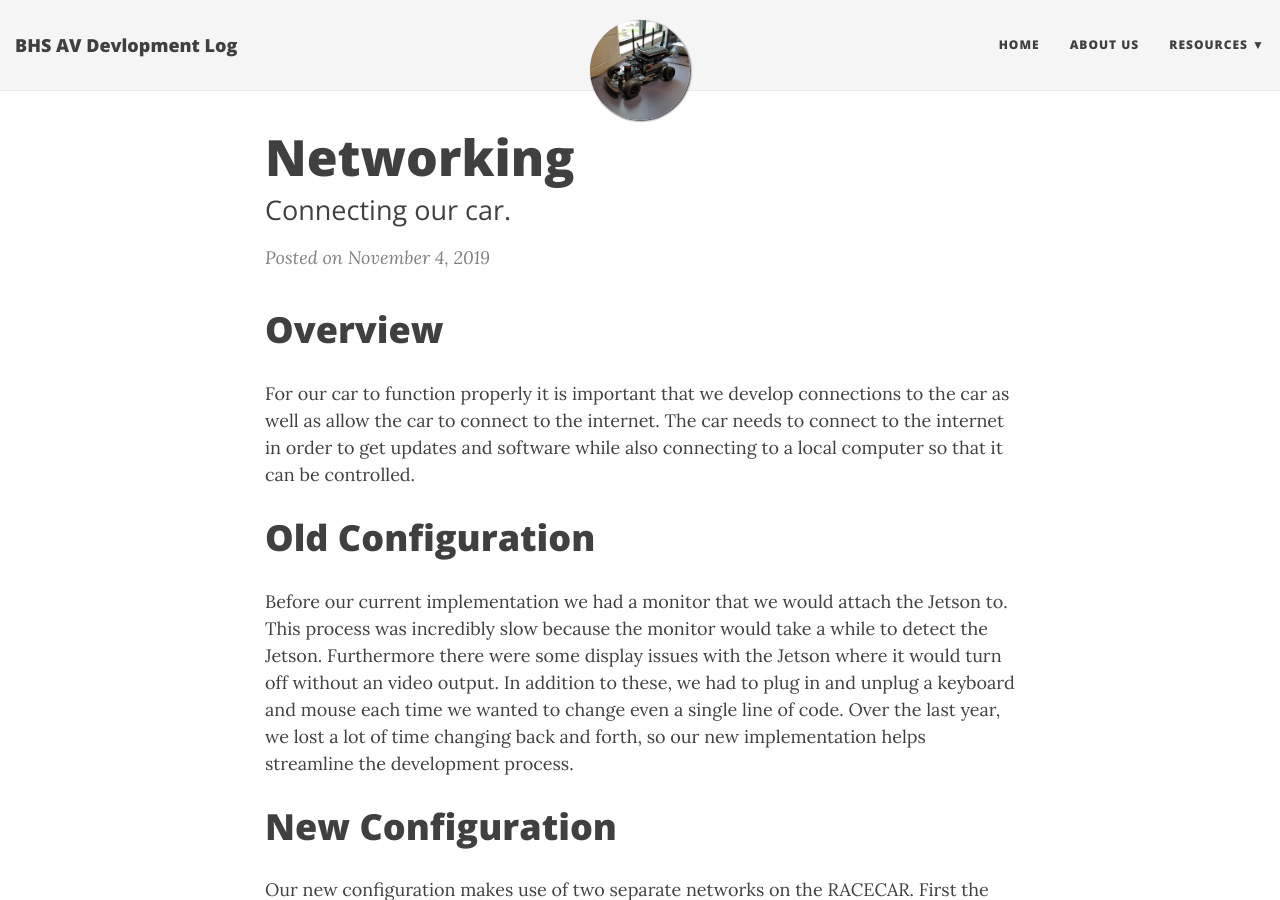
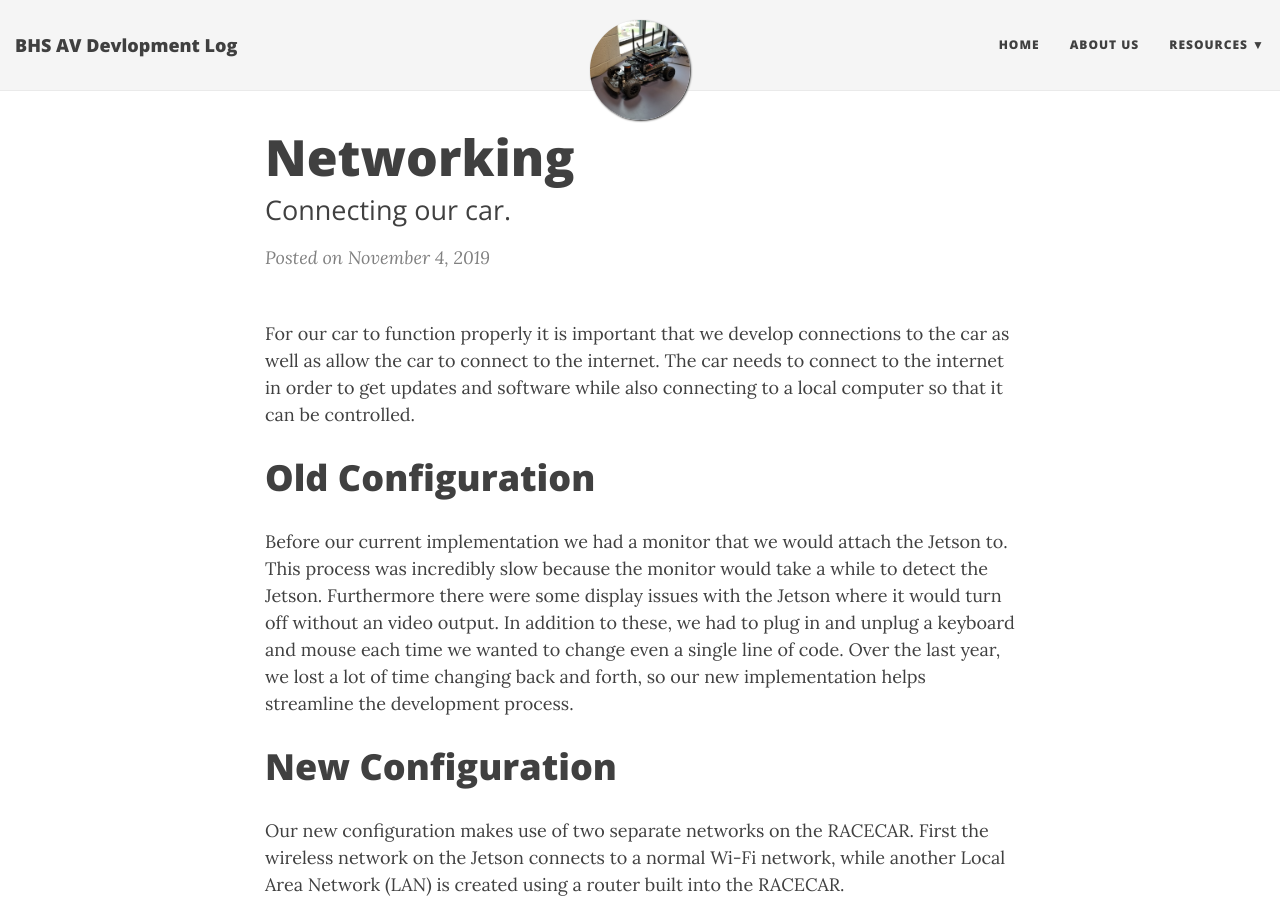
Before and after one commit to BHS-AV/devlog, a Jekyll site: the page built from _posts/2019-11-04-networking.md, in a window 1280 px wide and 900 px high. Built offline with Jekyll 4.4.1, drawn with Linux system fonts in a browser that asks for light colours; nearby versions of some CDN libraries.

Commit message:
Update 2019-11-04-networking.md

```diff
--- a/_posts/2019-11-04-networking.md
+++ b/_posts/2019-11-04-networking.md
@@ -6,7 +6,6 @@ gh-repo: bhs-av/software
 tags: [networking]
 comments: false
 ---
-# Overview
 For our car to function properly it is important that we develop connections to the car as well as allow the car to connect to the internet. The car needs to connect to the internet in order to get updates and software while also connecting to a local computer so that it can be controlled.
 
 # Old Configuration
```
